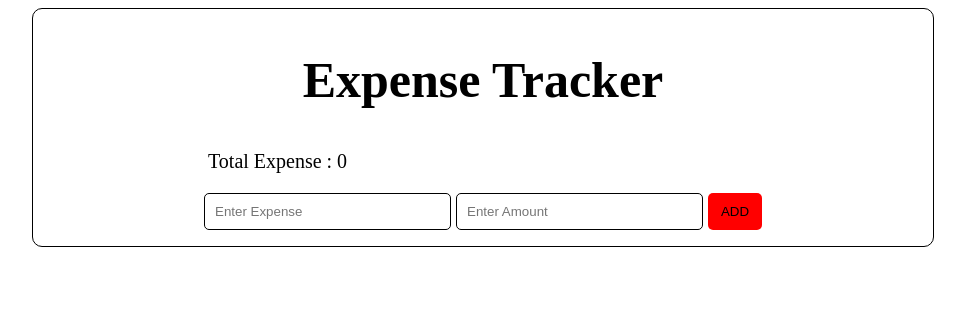
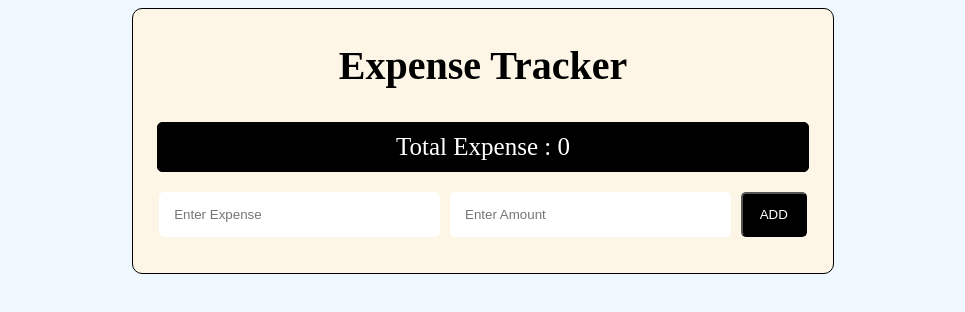
Before and after one commit to rawatvipin756/Expense-Tracker, a plain HTML site: page index.html in a window 1280 px wide. Shown: the whole page, without its empty margins (157-1122 px from the left). Drawn offline with Linux system fonts and the light colour scheme.

Commit message:
Update style.css

```diff
--- a/style.css
+++ b/style.css
@@ -1,38 +1,62 @@
 body{
-    background-color:white;
+    background-color:aliceblue;
 }
 .container{
-    max-width:900px;
+    max-width:700px;
     width:100%;
-    margin:auto;
     border:1px solid black;
     border-radius:10px;
+    margin:auto;
+    background-color:oldlace;
 }
 h1{
     text-align:center;
-    font-size:50px;
+    font-size:40px;
 }
 #totalExpense{
-    margin:10px;
-    margin-left:175px;
-    margin-bottom:20px;
-    font-size:20px;
+    width:90%;
+    margin:auto;
+    padding:10px;
+    text-align:center;
+    font-size:25px;
+    border:1px solid black;
+    border-radius:5px;
+    background-color:black;
+    color:white;
 }
 .input{
     display:flex;
     justify-content:center;
-    gap:5px;
+    gap:10px;
+    margin:auto;
+    padding:20px;
 }
 .input input{
-    width:25%;
-    padding:10px;
-    border:1px solid black;
+    width:38%;
     border-radius:5px;
+    border:none;
+    padding:15px;
 }
-#addBtn{
-    border:none;
-    background-color:red;
-    color:black;
+.input button{
+    width:10%;
     border-radius:5px;
-    width:6%;
+    background-color:black;
+    color:white;
 }
+/* div{
+    display:flex;
+    justify-content:center;
+}
+div p{
+    display:flex;
+    justify-content:space-between;
+}
+div button{
+    display:flex;
+    justify-content:flex-end;
+} */
+ #allTasks p {
+    display: flex;
+    justify-content: space-between;
+    width: 100%;
+}
```
